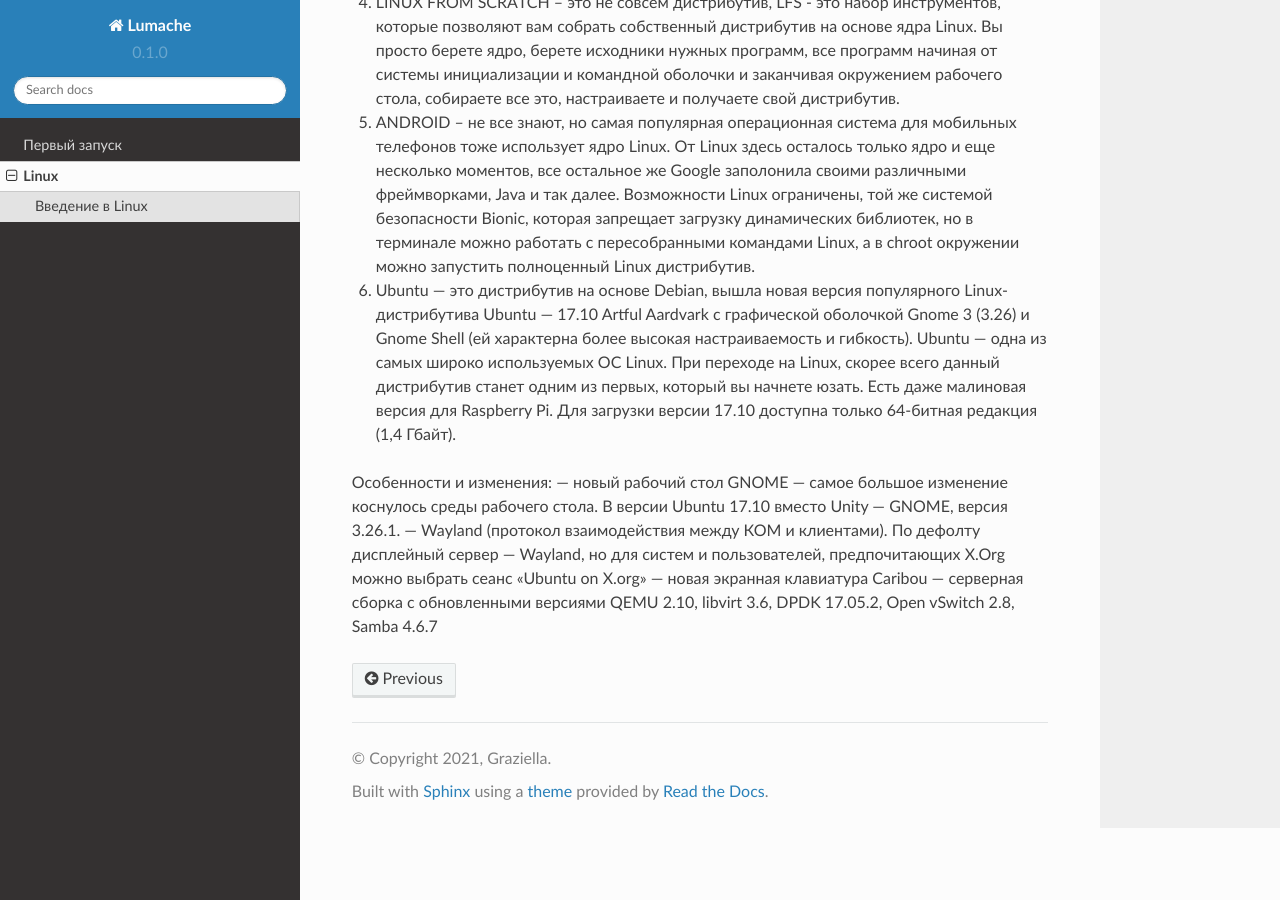
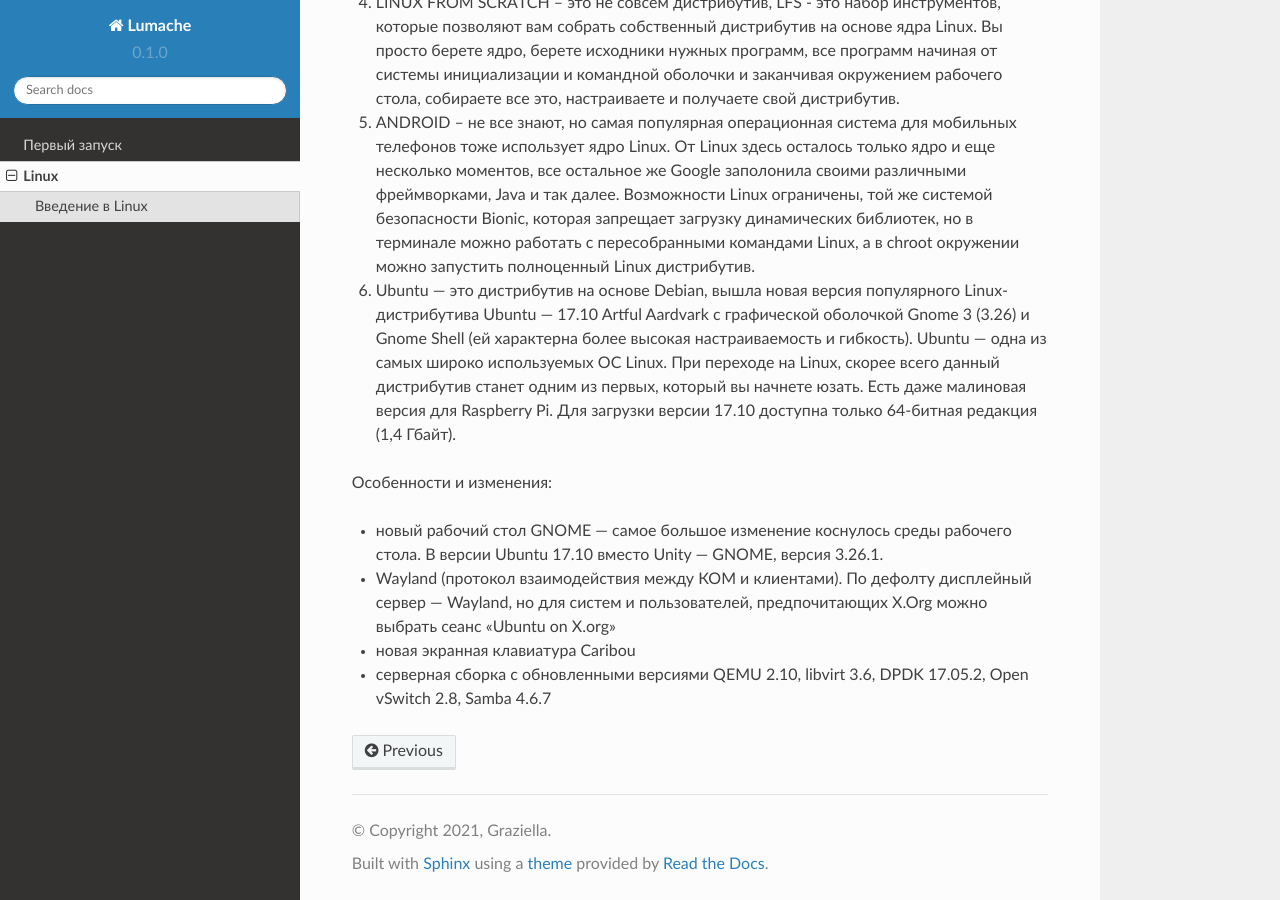
Before and after one commit to BBanwz/Gide-Book-AR, a Sphinx documentation site: the page built from docs/source/Linux.rst, in a window 1280 px wide and 900 px high, scrolled down 1545 px. Built offline with Sphinx 7.4.7 and the Read the Docs theme 2.0.0, drawn with Linux system fonts in a browser that asks for light colours.

```diff
--- a/docs/source/Linux.rst
+++ b/docs/source/Linux.rst
@@ -24,7 +24,8 @@ Linux может любой 386 или 486. Персональный компь
 6.	Ubuntu — это дистрибутив на основе Debian, вышла новая версия популярного Linux-дистрибутива Ubuntu — 17.10 Artful Aardvark с графической оболочкой Gnome 3 (3.26) и Gnome Shell (ей характерна более высокая настраиваемость и гибкость). Ubuntu — одна из самых широко используемых ОС Linux. При переходе на Linux, скорее всего данный дистрибутив станет одним из первых, который вы начнете юзать. Есть даже малиновая версия для Raspberry Pi. Для загрузки версии 17.10 доступна только 64-битная редакция (1,4 Гбайт).
 
 Особенности и изменения:
-— новый рабочий стол GNOME — самое большое изменение коснулось среды рабочего стола. В версии Ubuntu 17.10 вместо Unity — GNOME, версия 3.26.1.
-— Wayland (протокол взаимодействия между КОМ и клиентами). По дефолту дисплейный сервер — Wayland, но для систем и пользователей, предпочитающих X.Org можно выбрать сеанс «Ubuntu on X.org»
-— новая экранная клавиатура Caribou
-— серверная сборка с обновленными версиями QEMU 2.10, libvirt 3.6, DPDK 17.05.2, Open vSwitch 2.8, Samba 4.6.7
+
+* новый рабочий стол GNOME — самое большое изменение коснулось среды рабочего стола. В версии Ubuntu 17.10 вместо Unity — GNOME, версия 3.26.1.
+* Wayland (протокол взаимодействия между КОМ и клиентами). По дефолту дисплейный сервер — Wayland, но для систем и пользователей, предпочитающих X.Org можно выбрать сеанс «Ubuntu on X.org»
+* новая экранная клавиатура Caribou
+* серверная сборка с обновленными версиями QEMU 2.10, libvirt 3.6, DPDK 17.05.2, Open vSwitch 2.8, Samba 4.6.7
```
